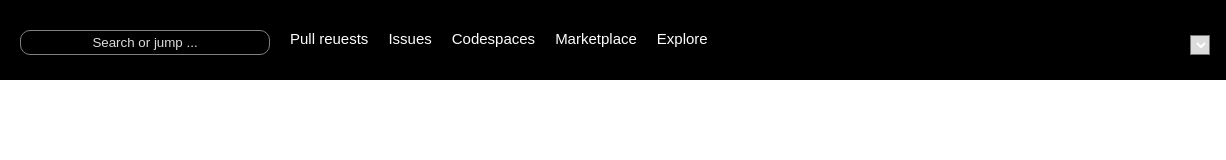
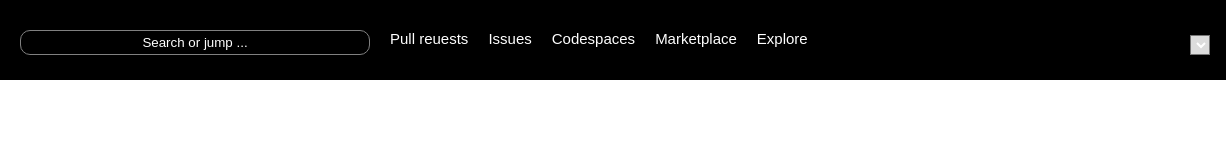
Before and after one commit to MahsumaRezai/Github, a website: page index.html in a window 1280 px wide. Both pictures are taken after a click on the button "Search or jump ...". Shown: the full height of the page, 0-1226 px from the left. Drawn offline with nearby package versions, Linux system fonts and the light colour scheme; files that its build step writes are made by us from their sources.

Commit message:
work on js code

```diff
--- a/Js/app.js
+++ b/Js/app.js
@@ -7,3 +7,10 @@ function select() {
 }
 select();
 // button section
+function button() {
+    document.getElementById("btn").style.width = "350px";
+    document.getElementById("btn").style.color = "white";
+
+
+
+}
--- a/index.html
+++ b/index.html
@@ -17,7 +17,7 @@
             <!-- section one-->
             <div class="head-section">
 
-                <button class="button"><a>Search or jump ... </a></button>
+                <button class="button" id="btn" onclick="return button() "><a>Search or jump ... </a></button>
                 <li class="li">Pull reuests</li>
                 <li>Issues</li>
                 <li>Codespaces</li>
```
